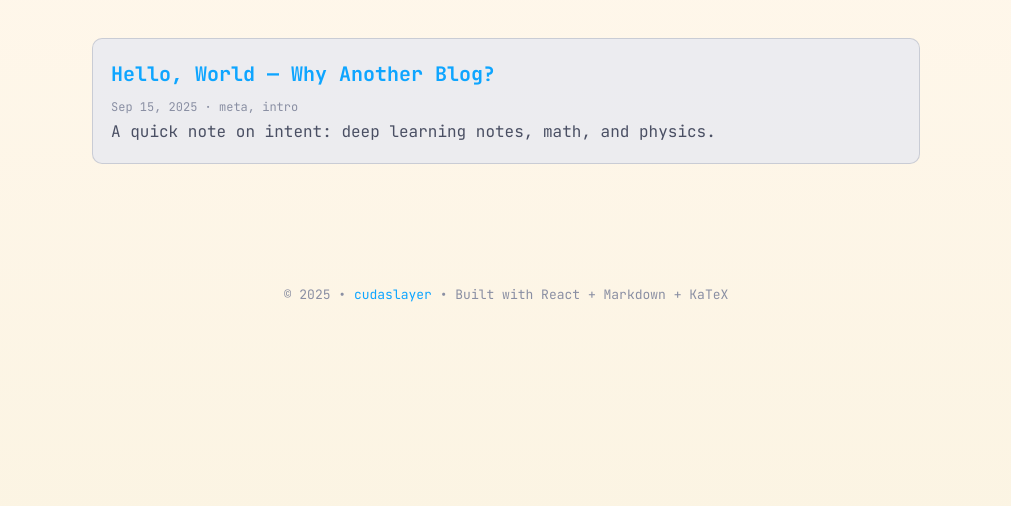
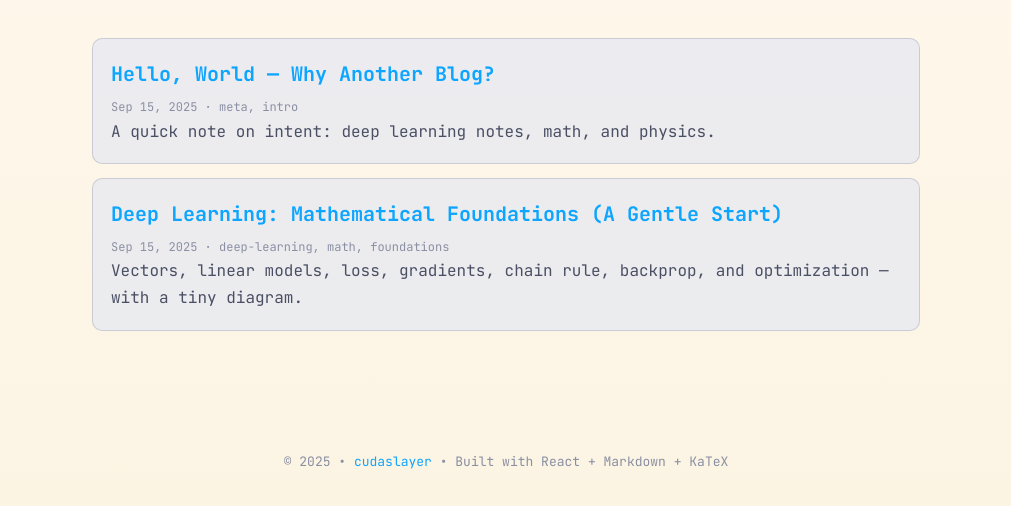
Before and after one commit to CudaSlayer/cudaslayer.github.io, a plain HTML site: page index.html in a window 1280 px wide. Shown: the part 68-574 px from the top of the page, without its empty margins (134-1145 px from the left). Drawn offline with nearby package versions, Linux system fonts and the light colour scheme.

Commit message:
Adds a basic deeplearning math article

```diff
--- a/assets/styles.css
+++ b/assets/styles.css
@@ -19,6 +19,7 @@ html[data-theme="dark"] {
   --code: #a6e3a1;     /* green */
   --danger: #f38ba8;   /* red */
   --warn: #f9e2af;     /* yellow */
+  --math: #b4befe;     /* soft lavender for equations */
   color-scheme: dark;
 }
 
@@ -35,6 +36,7 @@ html[data-theme="light"] {
   --code: #16a34a;     /* green for code text */
   --danger: #ff4d6d;   /* danger */
   --warn: #f59e0b;     /* warning */
+  --math: #7c5cff;     /* rich indigo for equations */
   color-scheme: light;
 }
 
@@ -134,8 +136,8 @@ a:hover { text-decoration: underline; }
 }
 .content img { max-width: 100%; border-radius: 8px; }
 
-/* Ensure KaTeX picks up theme colors */
-.katex, .katex-display { color: var(--text); }
+/* Equations: distinct color per theme via --math */
+.katex, .katex-display { color: var(--math); }
 .katex-display { margin: 1.1em 0; padding: 0.2em 0.1em; }
 .content .katex-display > .katex { overflow-x: auto; overflow-y: hidden; display: block; }
 
--- a/index.html
+++ b/index.html
@@ -1,41 +1,70 @@
-<!doctype html>
-<html lang="en">
+<!--
+  CudaSlayer — Minimal Blog
+  This single HTML file bootstraps the entire site. It pulls in:
+  - A monospace UI font (JetBrains Mono)
+  - A small CSS file with light/dark theme variables
+  - React + ReactDOM from a CDN (for UI)
+  - Marked (for parsing Markdown posts)
+  - highlight.js (for code syntax highlighting)
+  - KaTeX (for rendering LaTeX math)
+  The actual app logic lives in assets/app.js
+-->
+<!doctype html> <!-- Standard HTML5 doctype to ensure modern rendering mode -->
+<html lang="en"> <!-- Page language for accessibility and search engines -->
   <head>
-    <meta charset="utf-8" />
-    <meta name="viewport" content="width=device-width, initial-scale=1" />
-    <title>CudaSlayer — Notes on DL, Math, Physics</title>
-    <meta name="description" content="Minimal technical blog on deep learning, heavy maths, and physics." />
+    <meta charset="utf-8" /> <!-- Use UTF-8 so all characters display correctly -->
+    <meta name="viewport" content="width=device-width, initial-scale=1" /> <!-- Make layout responsive on mobile -->
+    <title>CudaSlayer — Notes on DL, Math, Physics</title> <!-- Browser tab title -->
+    <meta name="description" content="Minimal technical blog on deep learning, heavy maths, and physics." /> <!-- Short site description -->
+
+    <!-- Performance: preconnect to CDNs we’ll load from -->
     <link rel="preconnect" href="https://unpkg.com" crossorigin />
     <link rel="preconnect" href="https://fonts.googleapis.com" />
     <link rel="preconnect" href="https://fonts.gstatic.com" crossorigin />
+
+    <!-- UI font: JetBrains Mono (used for both body and code) -->
     <link href="https://fonts.googleapis.com/css2?family=JetBrains+Mono:wght@400;600;700&display=swap" rel="stylesheet">
+
+    <!--
+      Before loading CSS, set the theme attribute on <html>.
+      This avoids a flash of wrong theme (FOUC) on first paint.
+    -->
     <script>
       (function(){
         try{
-          var k='blog:theme';
-          var t=localStorage.getItem(k);
+          var k='blog:theme'; // localStorage key where we store theme
+          var t=localStorage.getItem(k); // try to read previously chosen theme
+          // If no explicit theme, respect the OS color scheme
           if(t!=='dark' && t!=='light') t = (window.matchMedia && window.matchMedia('(prefers-color-scheme: dark)').matches) ? 'dark' : 'light';
-          document.documentElement.setAttribute('data-theme', t);
+          document.documentElement.setAttribute('data-theme', t); // apply the theme to <html>
         }catch(e){}
       })();
     </script>
+
+    <!-- Our site styles (colors, spacing, components) -->
     <link rel="stylesheet" href="assets/styles.css" />
-    <!-- KaTeX for math rendering (CSS first to prevent FOUC) -->
+
+    <!-- KaTeX stylesheet so math renders without layout shifting -->
     <link rel="stylesheet" href="https://cdn.jsdelivr.net/npm/katex@0.16.10/dist/katex.min.css">
   </head>
   <body>
+    <!-- React will render our app into this root element -->
     <div id="root"></div>
 
-    <!-- React from CDN -->
+    <!-- React runtime from CDN (UI library) -->
     <script src="https://unpkg.com/react@18/umd/react.production.min.js" crossorigin></script>
+    <!-- ReactDOM to connect React to the DOM -->
     <script src="https://unpkg.com/react-dom@18/umd/react-dom.production.min.js" crossorigin></script>
-    <!-- Minimal markdown parser -->
+    <!-- Marked parses Markdown strings into HTML -->
     <script src="https://unpkg.com/marked@12.0.2/marked.min.js" crossorigin></script>
-    <!-- Built-in lightweight highlighter is implemented in assets/app.js -->
-    <!-- KaTeX core + auto-render for $..$ $$..$$ -->
+    <!-- highlight.js colors code blocks inside posts -->
+    <script src="https://cdnjs.cloudflare.com/ajax/libs/highlight.js/11.11.1/highlight.min.js"></script>
+
+    <!-- KaTeX core + auto-render add LaTeX math rendering (inline $..$ and block $$..$$) -->
     <script src="https://cdn.jsdelivr.net/npm/katex@0.16.10/dist/katex.min.js"></script>
     <script src="https://cdn.jsdelivr.net/npm/katex@0.16.10/dist/contrib/auto-render.min.js"></script>
 
+    <!-- Our app code (routing, theme toggle, post loading) -->
     <script type="module" src="assets/app.js"></script>
   </body>
   </html>
--- a/posts/index.json
+++ b/posts/index.json
@@ -6,5 +6,13 @@
     "tags": ["meta", "intro"],
     "summary": "A quick note on intent: deep learning notes, math, and physics.",
     "file": "posts/hello-world.md"
+  },
+  {
+    "slug": "dl-math-foundations",
+    "title": "Deep Learning: Mathematical Foundations (A Gentle Start)",
+    "date": "2025-09-15",
+    "tags": ["deep-learning", "math", "foundations"],
+    "summary": "Vectors, linear models, loss, gradients, chain rule, backprop, and optimization — with a tiny diagram.",
+    "file": "posts/dl-math-foundations.md"
   }
 ]
```
Also changed, not shown: assets/diagrams/dl-basics.svg (added), 1 other file.
